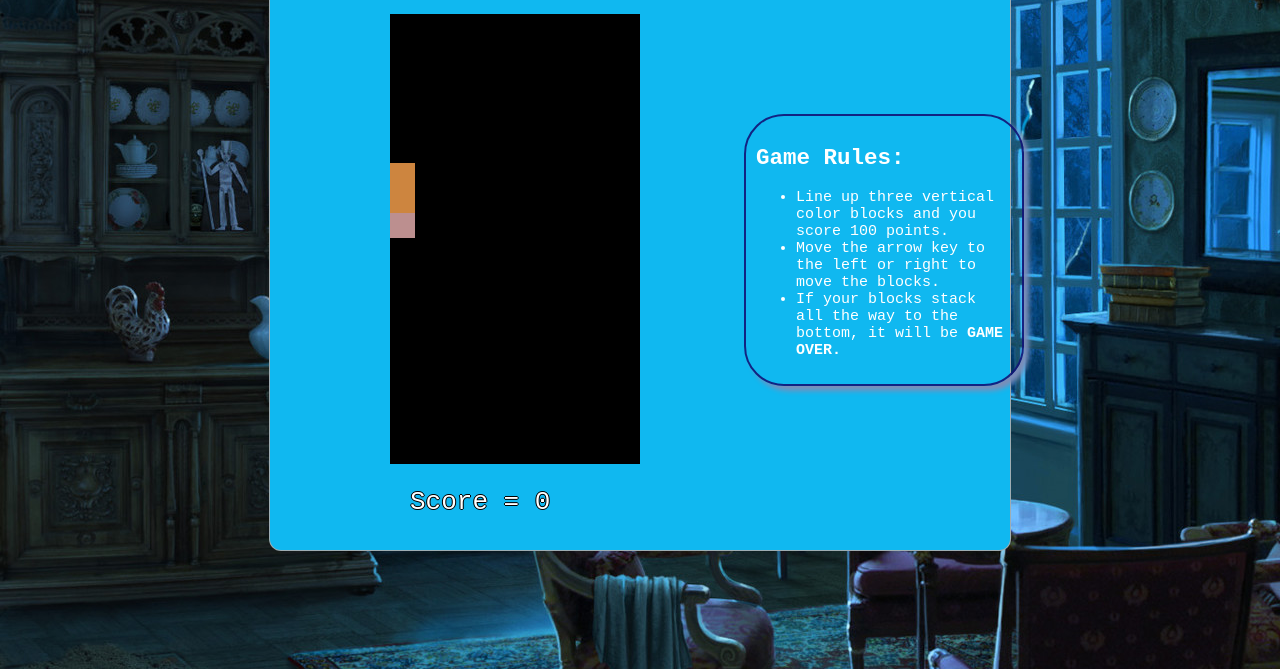
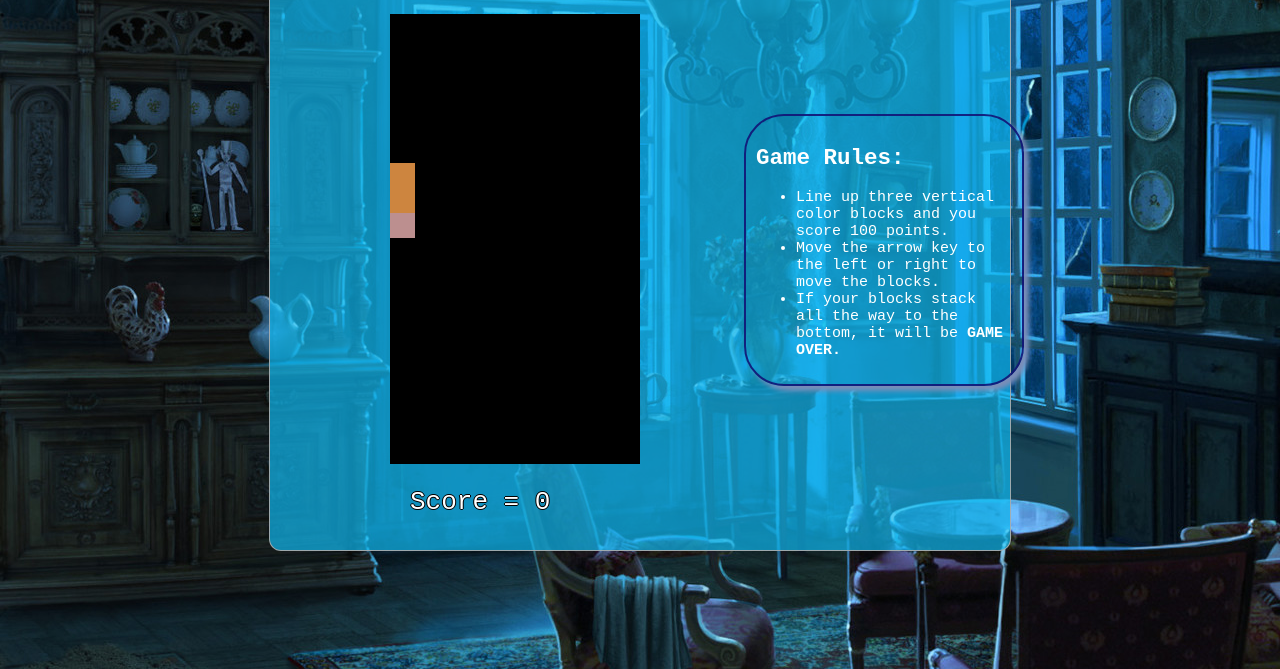
Before and after one commit to PaulaSanchezR/FinalProyect-Module1, a plain HTML site: page index.html in a window 1280 px wide. Shown: the part 131-800 px from the top of the page. Drawn offline with Linux system fonts and the light colour scheme.

Commit message:
add opacity2

```diff
--- a/style/style.css
+++ b/style/style.css
@@ -20,7 +20,7 @@ body {
     height: 650px;
     border: 1px solid rgba(173, 173, 173, 0.904);
     border-radius:  12px;
-    background-color: rgba(16, 184, 240);
+    background-color: rgba(16, 184, 240, 0.7);
     font-family: 'Trebuchet MS', 'Lucida Sans Unicode', 'Lucida Grande', 'Lucida Sans', Arial, sans-serif;
 
 
```
